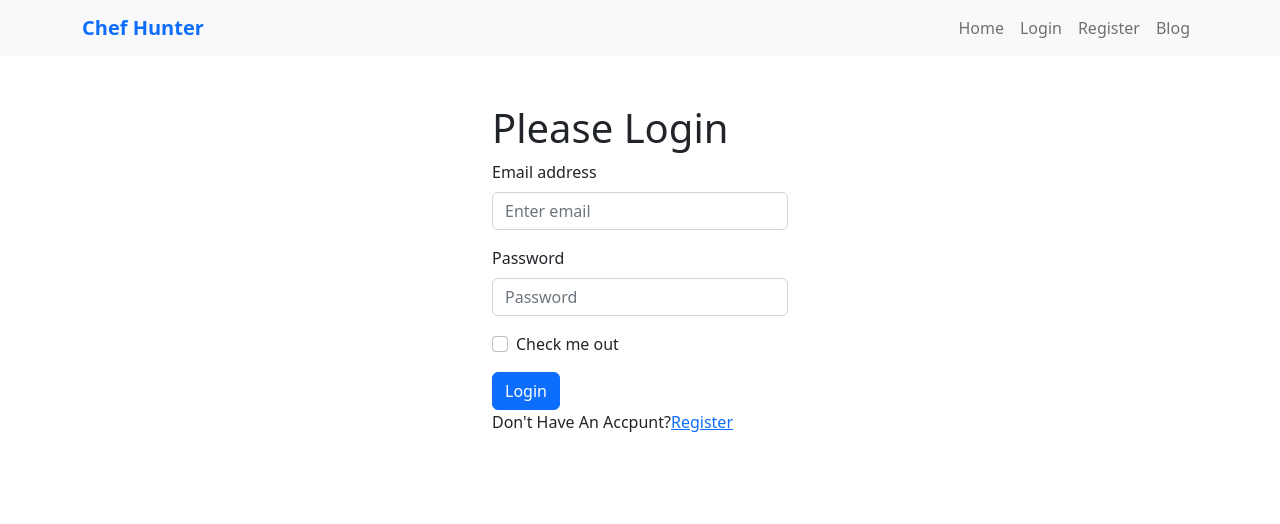
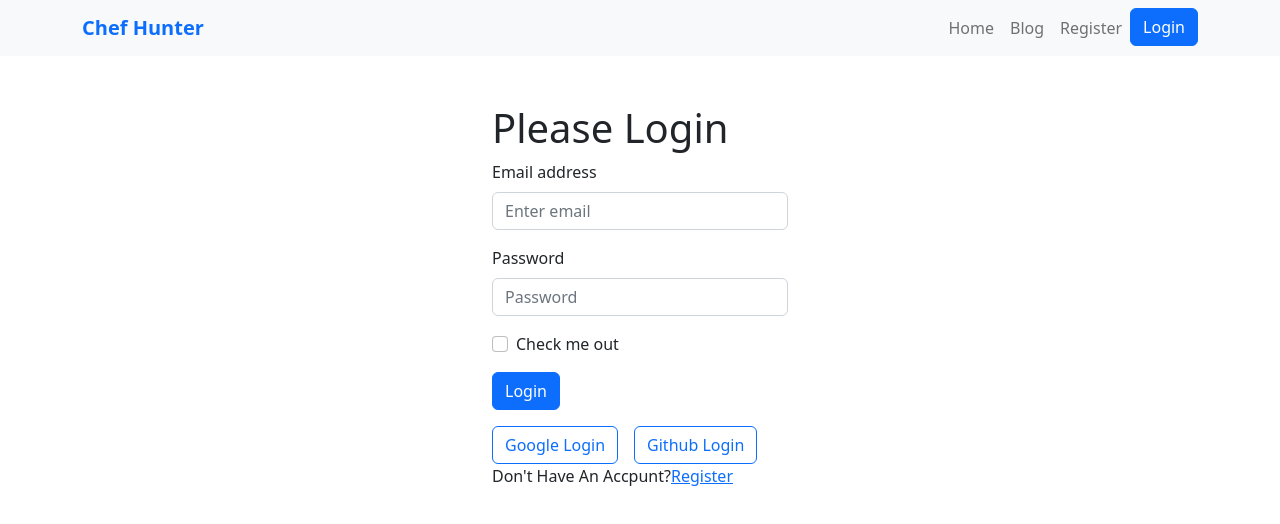
Before and after one commit to najmul19977/Chef-Recipe-Hunter-Clint, a React (Vite) app: page /login in a window 1280 px wide. Shown: the top 524 px of the page. Built offline with nearby package versions, Linux system fonts and the light colour scheme; no server answers.

Commit message:
hide apikey

```diff
--- a/package.json
+++ b/package.json
@@ -17,6 +17,7 @@
     "react": "^18.2.0",
     "react-bootstrap": "^2.7.4",
     "react-dom": "^18.2.0",
+    "react-icons": "^4.8.0",
     "react-router-dom": "^6.11.0",
     "sort-by": "^1.2.0"
   },
--- a/src/Component/Login/Login.jsx
+++ b/src/Component/Login/Login.jsx
@@ -1,12 +1,72 @@
-import React from 'react';
+import React, { useContext } from 'react';
 import { Button, Container, Form } from 'react-bootstrap';
-import { Link } from 'react-router-dom';
+import { Link, useLocation, useNavigate } from 'react-router-dom';
+import { AuthContext } from '../../Providers/AuthProvider';
+import { GithubAuthProvider, GoogleAuthProvider, getAuth, signInWithPopup } from 'firebase/auth';
+import app from '../../firebase/firebase_config';
 
 const Login = () => {
+    const auth = getAuth(app);
+    const provider = new GoogleAuthProvider();
+    const githubprovider = new GithubAuthProvider();
+
+
+
+
+
+    const {signIn} =useContext(AuthContext);
+    const navigate = useNavigate();
+    const location = useLocation();
+    const from = location.state?.from?.pathname || '/';
+
+    const handleGoogleSignIn = () =>{
+        signInWithPopup(auth,provider)
+        .then(result =>{
+            const user =result.user;
+            console.log(user);
+            navigate(from,{replace:true});
+        })
+        .catch(error =>{
+            console.log('error',error.message)
+        })
+    }
+
+    const handleGithubSigIn =() =>{
+        signInWithPopup(auth,githubprovider)
+        .then(result =>{
+            const loggedUser = result.user;
+            console.log(loggedUser);
+            navigate(from,{replace:true});
+        })
+        .catch(error =>{
+            console.log('error',error.message)
+
+
+
+        })
+    }
+
+    const handleLogin = (event) =>{
+        event.preventDefault();
+        const form = event.target;
+        const email = form.email.value;
+        const password = form.password.value;
+
+        console.log(email,password);
+        signIn(email,password)
+        .then(result=>{
+            const loggedUser = result.user;
+            console.log(loggedUser)
+            navigate(from,{replace:true});
+        })
+        .catch(error =>{
+            console.log(error);
+        })
+    }
     return (
         <Container className='w-25 mx-auto mt-5'>
             <h1>Please Login</h1>
-            <Form>
+            <Form onSubmit={handleLogin}>
                 <Form.Group className="mb-3" controlId="formBasicEmail">
                     <Form.Label>Email address</Form.Label>
                     <Form.Control type="email" name='email' placeholder="Enter email" required/>
@@ -19,9 +79,12 @@ const Login = () => {
                 <Form.Group className="mb-3" controlId="formBasicCheckbox">
                     <Form.Check type="checkbox" label="Check me out" />
                 </Form.Group>
-                <Button variant="primary" type="submit">
+                <Button className='mb-3' variant="primary" type="submit">
                     Login
                 </Button> <br />
+                <Button className='me-3' onClick={handleGoogleSignIn} variant="outline-primary">Google Login</Button>
+                <Button onClick={handleGithubSigIn} variant="outline-primary">Github Login</Button> <br />
+
                 Don't Have An Accpunt?<Link to="/register">Register</Link>
             </Form>
         </Container>
--- a/src/Component/NavSection/NevSection.jsx
+++ b/src/Component/NavSection/NevSection.jsx
@@ -1,16 +1,37 @@
-import React from 'react';
+import React, { useContext } from 'react';
 import { Container, Nav, Navbar } from 'react-bootstrap';
+import { AuthContext } from '../../Providers/AuthProvider';
+import { FaUserCircle } from 'react-icons/fa';
+import { Link } from 'react-router-dom';
 
 const NevSection = () => {
+  const {user,logOut} = useContext(AuthContext);
+
+  const handleLogout = () =>{
+    logOut()
+    .then()
+    .catch(error =>{
+      console.log(error);
+    })
+  }
     return (
         <Navbar bg="light" variant="light">
         <Container>
           <Navbar.Brand className='text-primary fw-bold' href="#home">Chef Hunter</Navbar.Brand>
           <Nav className="ms-auto">
-            <Nav.Link href="home">Home</Nav.Link>
-            <Nav.Link href="login">Login</Nav.Link>
+            <Nav.Link href="/">Home</Nav.Link>
+            <Nav.Link href="blog">Blog</Nav.Link>
             <Nav.Link href="register">Register</Nav.Link>
-            <Nav.Link href="blog">Blog</Nav.Link>
+            {user && <Nav.Link href="#deets">
+              <FaUserCircle style={{fontSize:'1.7rem'}}></FaUserCircle>
+            </Nav.Link>}
+            {/* <Nav.Link href="login">Login</Nav.Link> */}
+           { user ?
+           <button onClick={handleLogout} className='btn btn-primary'>Logout</button>:
+            <Link to='login'>
+            <button className='btn btn-primary'>Login</button>
+            </Link>
+            }
           </Nav>
         </Container>
       </Navbar>
--- a/src/Component/NewsCards/NewsCards.jsx
+++ b/src/Component/NewsCards/NewsCards.jsx
@@ -9,7 +9,7 @@ const NewsCards = () => {
             .then((res) => res.json())
             .then((data) => setCardData(data))
     }, []);
-    console.log(cardData);
+    //console.log(cardData);
     return (
 
 
--- a/src/Component/Register/Register.jsx
+++ b/src/Component/Register/Register.jsx
@@ -1,19 +1,43 @@
-import React from 'react';
+import React, { useContext } from 'react';
 import { Button, Container, Form } from 'react-bootstrap';
 import { Link } from 'react-router-dom';
+import { AuthContext } from '../../Providers/AuthProvider';
 
 const Register = () => {
+        const {createUser} =useContext(AuthContext);
+
+        const handleRegister = (event) =>{
+            event.preventDefault();
+            const form = event.target;
+            const name = form.name.value;
+            const photo = form.photo.value;
+            const email = form.email.value;
+            const password =form.password.value;
+
+            console.log(name,photo,email,password);
+            createUser(email,password)
+            .then(result =>{
+                const createdUser = result.user;
+                console.log(createdUser);
+            })
+            .catch(error =>{
+                console.log(error);
+            })
+
+        }
+
+
     return (
         <Container className='w-25 mx-auto mt-5'>
             <h1>Please Register</h1>
-            <Form>
+            <Form onSubmit={handleRegister}>
                 <Form.Group className="mb-3" controlId="formBasicEmail">
                     <Form.Label>Your Name</Form.Label>
-                    <Form.Control type="text" name='name' placeholder="Enter email" required/>
+                    <Form.Control  type="text" name='name' placeholder="Enter Your Name" required/>
                 </Form.Group>
                 <Form.Group className="mb-3" controlId="formBasicEmail">
                     <Form.Label>Photo URL</Form.Label>
-                    <Form.Control type="text" name='photo' placeholder="Enter email" required/>
+                    <Form.Control type="text" name='photo' placeholder="Enter Photo URL" required/>
                 </Form.Group>
                 <Form.Group className="mb-3" controlId="formBasicEmail">
                     <Form.Label>Email address</Form.Label>
--- /dev/null
+++ b/src/Providers/AuthProvider.jsx
@@ -0,0 +1,54 @@
+import React, { createContext, useEffect, useState } from 'react';
+import { createUserWithEmailAndPassword, getAuth, onAuthStateChanged, signInWithEmailAndPassword, signOut } from "firebase/auth";
+import app from '../firebase/firebase_config';
+export const AuthContext =createContext(null);
+
+
+const auth = getAuth(app);
+
+const AuthProvider = ({children}) => {
+    const [user,setUser] = useState(null);
+    const [loading ,setLoading] = useState(true);
+
+    const createUser = (email,password)=>{
+        setLoading(true);
+        return createUserWithEmailAndPassword(auth,email,password);
+    }
+
+    const signIn = (email,password) =>{
+        setLoading(true);
+        return signInWithEmailAndPassword(auth,email,password);
+    }
+
+    const logOut = () =>{
+        setLoading(true);
+        return signOut(auth)
+    }
+    useEffect(()=>{
+        const unsubscribe = onAuthStateChanged(auth,loggedUser =>{
+            //console.log('logged in user inside auth',loggedUser)
+            setUser(loggedUser);
+            setLoading(false);
+        })
+        return () =>{
+             unsubscribe();
+        }
+    },[])
+
+    const authInfo = {
+        user,
+        loading,
+        createUser,
+        signIn,
+        logOut
+
+    }
+    return (
+        <AuthContext.Provider value={authInfo}>
+            {children}
+
+        </AuthContext.Provider>
+    );
+};
+
+export default AuthProvider;
--- a/src/firebase/firebase_config.js
+++ b/src/firebase/firebase_config.js
@@ -4,14 +4,16 @@ import { initializeApp } from "firebase/app";
 // https://firebase.google.com/docs/web/setup#available-libraries
 
 // Your web app's Firebase configuration
+console.log('environment variable',import.meta.env.VITE_apiKey);
 const firebaseConfig = {
-  apiKey: "AIzaSyDvA0o-t_Jzyyuglu2ksuMGjl3WTTB09FY",
-  authDomain: "chef-recipe-hunter-946cf.firebaseapp.com",
-  projectId: "chef-recipe-hunter-946cf",
-  storageBucket: "chef-recipe-hunter-946cf.appspot.com",
-  messagingSenderId: "452158706573",
-  appId: "1:452158706573:web:7b2ba97e24d6db7ecf23c4"
+  apiKey:import.meta.env.VITE_apiKey,
+  authDomain:import.meta.env.VITE_authDomain,
+  projectId:import.meta.env.VITE_projectId,
+  storageBucket:import.meta.env.VITE_storageBucket,
+  messagingSenderId:import.meta.env.VITE_messagingSenderId,
+  appId:import.meta.env.VITE_appId
 };
 
 // Initialize Firebase
 const app = initializeApp(firebaseConfig);
+export default app;
--- /dev/null
+++ b/src/routes/PrivateRouts.jsx
@@ -0,0 +1,20 @@
+import React, { useContext } from 'react';
+import { AuthContext } from '../Providers/AuthProvider';
+import { Navigate, useLocation } from 'react-router-dom';
+import { Spinner } from 'react-bootstrap';
+
+const PrivateRouts = ({children}) => {
+    const {user,loading} = useContext(AuthContext);
+    const location = useLocation();
+
+    if(loading){
+        return  <Spinner  animation="border" variant="primary" />;
+
+    }
+    if(user){
+        return children;
+    }
+    return <Navigate state={{from:location}} to='/login' replace></Navigate>;
+};
+
+export default PrivateRouts;
```
Also changed, not shown: src/main.jsx (+6 -2 lines), 1 other file (tests, documents, lock files or other folders).
